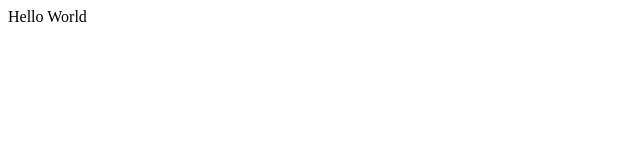
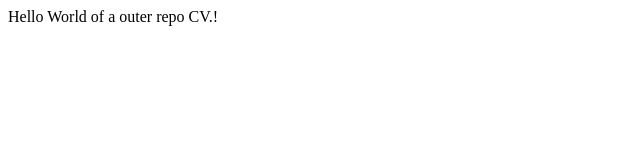
Before and after one commit to Kasi-S/cv, a plain HTML site: page index.html in a window 1280 px wide. Shown: the whole page, without its empty margins (0-640 px from the left). Drawn offline with Linux system fonts and the light colour scheme.

Commit message:
Update index.html

```diff
--- a/index.html
+++ b/index.html
@@ -5,6 +5,6 @@
 	<title>Kas.S - CV</title>
 </head>
 <body>
-	Hello World
+	Hello World of a outer repo CV.!
 </body>
 </html>
```
